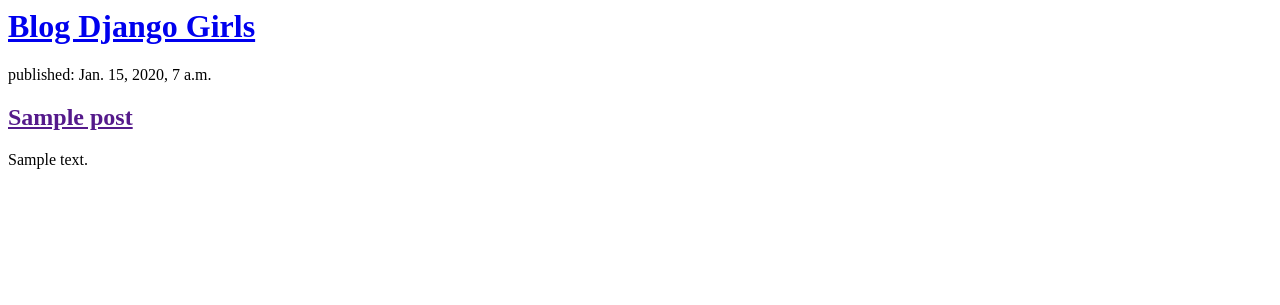
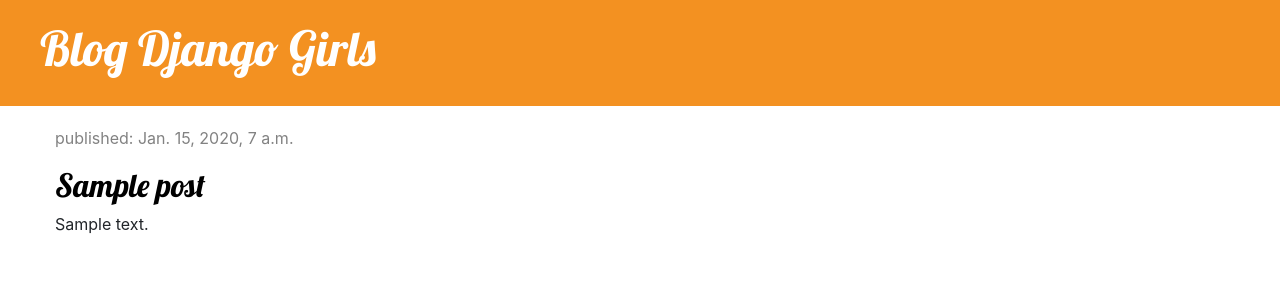
Before and after one commit to gionogueira/my-first-blog, a Django app: template blog/templates/blog/post_list.html in a window 1280 px wide. Shown: the top 305 px of the page. Run offline with Django 3.2, Linux system fonts and the light colour scheme; the template is opened without the code that fills it: values that come from a table or form of the project are taken from there, others are empty; tables that the repository leaves empty hold one stand-in row (values such as "Sample post"); some libraries are stand-ins or nearby versions.

Commit message:
Added view and template for detailed blog post as well as CSS for the site.

```diff
--- /dev/null
+++ b/blog/static/css/blog.css
@@ -0,0 +1,47 @@
+.page-header {
+    background-color: #F39121;
+    margin-top: 0;
+    padding: 20px 20px 20px 40px;
+}
+
+.page-header h1, .page-header h1 a, .page-header h1 a:visited, .page-header h1 a:active {
+    color: #ffffff;
+    font-size: 36pt;
+    text-decoration: none;
+}
+
+.content {
+    margin-left: 40px;
+}
+
+h1, h2, h3, h4 {
+    font-family: 'Lobster', cursive;
+}
+
+.date {
+    color: #828282;
+}
+
+.save {
+    float: right;
+}
+
+.post-form textarea, .post-form input {
+    width: 100%;
+}
+
+.top-menu, .top-menu:hover, .top-menu:visited {
+    color: #ffffff;
+    float: right;
+    font-size: 26pt;
+    margin-right: 20px;
+}
+
+.post {
+    margin-top: 20px;
+    margin-bottom: 70px;
+}
+
+.post h2 a, .post h2 a:visited {
+    color: #000000;
+}
--- /dev/null
+++ b/blog/templates/blog/base.html
@@ -0,0 +1,32 @@
+{% load static %}
+<!DOCTYPE html>
+<html lang="en">
+<head>
+    <meta charset="UTF-8">
+    <meta name="viewport" content="width=device-width, initial-scale=1.0">
+    <meta http-equiv="X-UA-Compatible" content="ie=edge">
+
+    <title>Blog Django Girls</title>
+
+    <link rel="stylesheet" href="https://stackpath.bootstrapcdn.com/bootstrap/4.3.1/css/bootstrap.min.css" integrity="sha384-ggOyR0iXCbMQv3Xipma34MD+dH/1fQ784/j6cY/iJTQUOhcWr7x9JvoRxT2MZw1T" crossorigin="anonymous">
+    <link href="//fonts.googleapis.com/css?family=Lobster&subset=latin,latin-ext" rel="stylesheet" type="text/css">
+    <link rel="stylesheet" href="{% static 'css/blog.css' %}">
+</head>
+
+<body>
+    <div class="page-header">
+        <h1><a href="/">Blog Django Girls</a></h1>
+    </div>
+
+    <div class="content container">
+        <div class="row">
+            <div class="col-md-8">
+                {% block content %}
+                {% endblock %}
+            </div>
+        </div>
+    </div>
+
+</body>
+
+</html>
--- a/blog/templates/blog/post_list.html
+++ b/blog/templates/blog/post_list.html
@@ -1,18 +1,13 @@
-<html>
-    <head>
-        <title>Blog Django Girls</title>
-    </head>
-    <body>
-        <div>
-            <h1><a href="/">Blog Django Girls</a></h1>
+{% extends 'blog/base.html' %}
+
+{% block content %}
+    {% for post in posts %}
+        <div class="post">
+            <div class="date">
+                <p>published: {{ post.published_date }}</p>
+            </div>
+            <h2><a href="{% url 'post_detail' pk=post.pk %}">{{ post.title }}</a></h2>
+            <p>{{ post.text|linebreaksbr }}</p>
         </div>
-
-        {% for post in posts %}
-            <div>
-                <p>published: {{ post.published_date }}</p>
-                <h2><a href="">{{ post.title }}</a></h2>
-                <p>{{ post.text|linebreaksbr }}</p>
-            </div>
-        {% endfor %}
-    </body>
-</html>
+    {% endfor %}
+{% endblock %}
--- a/blog/urls.py
+++ b/blog/urls.py
@@ -3,4 +3,5 @@
 
 urlpatterns = [
     path('', views.post_list, name='post_list'),
+    path('post/<int:pk>/', views.post_detail, name='post_detail'),
 ]
--- a/blog/views.py
+++ b/blog/views.py
@@ -1,7 +1,11 @@
-from django.shortcuts import render
+from django.shortcuts import render, get_object_or_404
 from django.utils import timezone
 from .models import Post
 
 def post_list(request):
     posts = Post.objects.filter(published_date__lte=timezone.now()).order_by('published_date')
     return render(request, 'blog/post_list.html', {'posts': posts})
+
+def post_detail(request, pk):
+    post = get_object_or_404(Post, pk=pk)
+    return render(request, 'blog/post_detail.html', {'post': post})
```
Also changed, not shown: blog/templates/blog/post_detail.html (added, +13 -0 lines).
